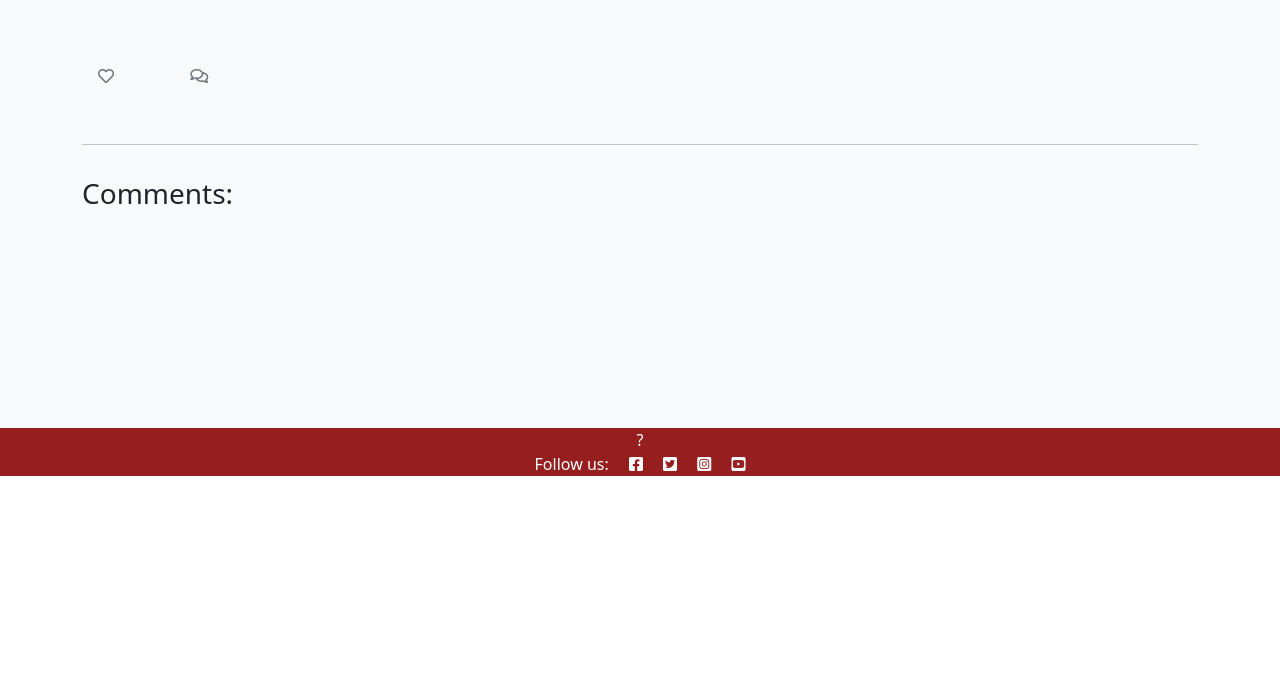
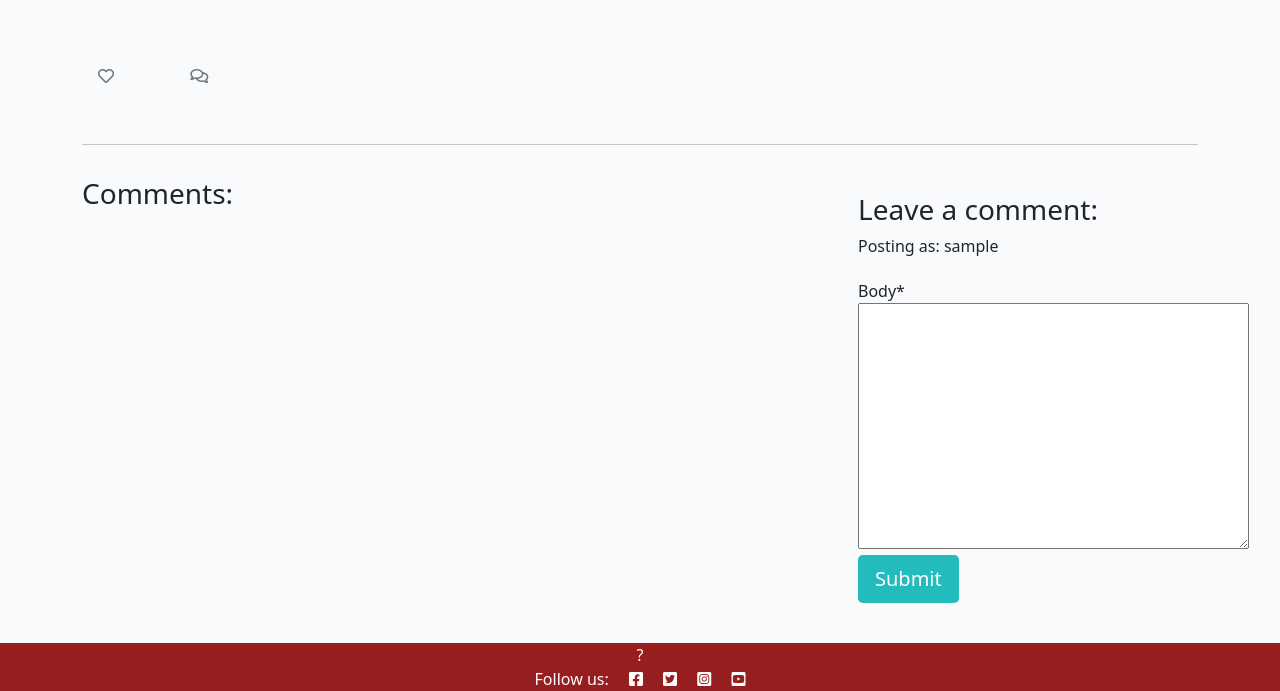
Before and after one commit to Ngozi89/insidelife-news, a Django app: template templates/post_detail.html in a window 1280 px wide. Shown: the part 324-1015 px from the top of the page. Before the commit the page ends 800 px from the top, so only its background shows below. Run offline with Django 3.2, Linux system fonts and the light colour scheme; the template is opened without the code that fills it: values that come from a table or form of the project are taken from there, others are empty; the visitor is signed in with stand-in values (Sample User, id 1); some libraries are stand-ins or nearby versions.

Commit message:
Add comment form

```diff
--- /dev/null
+++ b/base/forms.py
@@ -0,0 +1,9 @@
+from .models import Comment
+from django import forms
+
+
+# create form class
+class CommentForm(forms.ModelForm):
+    class Meta:
+        model = Comment
+        fields = ('body',)
--- a/base/views.py
+++ b/base/views.py
@@ -1,8 +1,7 @@
 from django.shortcuts import render, get_object_or_404
 from django.views import generic, View
 from .models import Post
-
-# Create your views here.
+from .forms import CommentForm
 
 
 class PostList(generic.ListView):
@@ -33,5 +32,6 @@ class PostDetail(View):
                 "post": post,
                 "comments": comments,
                 "liked": liked,
+                "comment_form": CommentForm()
             },
         )
--- a/insidelife/settings.py
+++ b/insidelife/settings.py
@@ -50,6 +50,7 @@ INSTALLED_APPS = [
     'django.contrib.staticfiles',
     'cloudinary',
     'django_summernote',
+    'crispy_forms',
     'base',
 ]
 
@@ -57,6 +58,8 @@ SITE_ID = 1
 
 LOGIN_REDIRECT_URL = '/'
 LOGOUT_REDIRECT_URL = '/'
+
+CRISPY_TEMPLATES_PACK = 'bootstrap4'
 
 AUTHENTICATION_BACKENDS = [
     # Needed to login by username in Django admin, regardless of `allauth`
--- a/requirements.txt
+++ b/requirements.txt
@@ -4,6 +4,7 @@ dj-database-url==0.5.0
 dj3-cloudinary-storage==0.0.6
 Django==3.2.23
 django-allauth==0.58.2
+django-crispy-forms==1.14.0
 django-summernote==0.8.20.0
 gunicorn==21.2.0
 oauthlib==3.2.2
--- a/templates/post_detail.html
+++ b/templates/post_detail.html
@@ -1,4 +1,6 @@
 {% extends 'base.html' %} {% block content %}
+
+{% load crispy_forms_tags %}
 
 <div class="masthead">
     <div class="container">
@@ -76,7 +78,17 @@
         </div>
         <div class="col-md-4 card mb-4  mt-3 ">
             <div class="card-body">
-                <!-- For later -->
+                <!-- For authenticated users to leave comments -->
+                {% if user.is_authenticated %}
+
+                <h3>Leave a comment:</h3>
+                <p>Posting as: {{ user.username }}</p>
+                <form method="post" style="margin-top: 1.3em;">
+                {{ comment_form | crispy }}
+                {% csrf_token %} <!-- Cross-Site Request Forgery -->
+                <button type="submit" class="btn btn-signup btn-lg">Submit</button>
+                </form>
+                {% endif %}
             </div>
         </div>
     </div>
```
